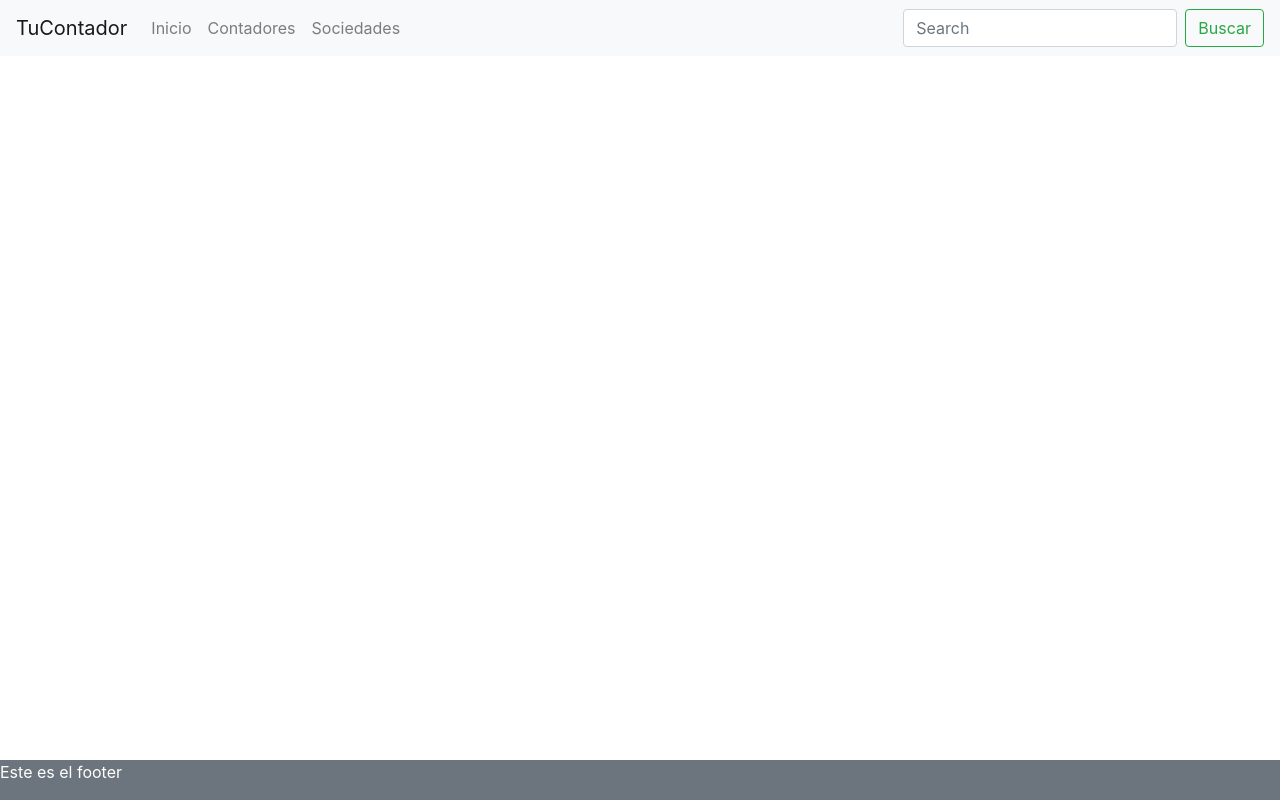
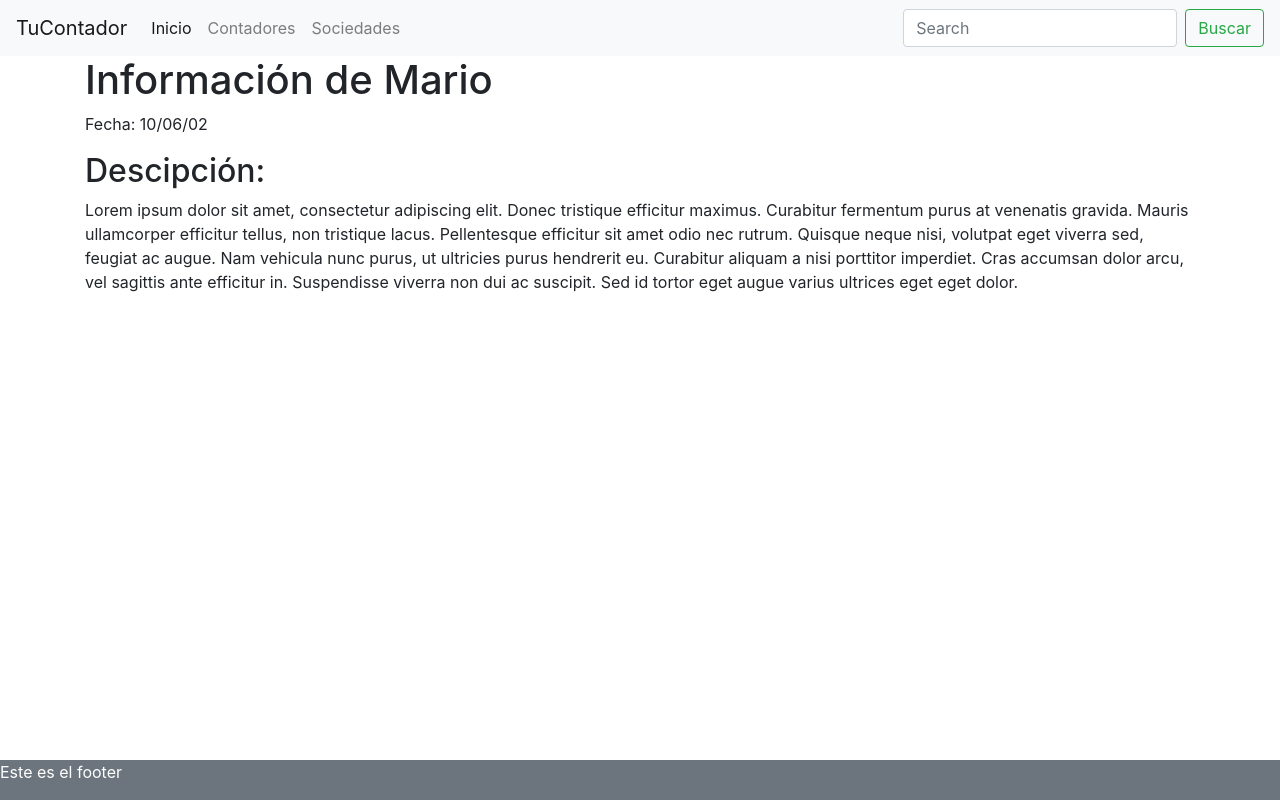
Before and after one commit to paulocst/tucontador-web, an Angular app: page /contador/1 in a window 1280 px wide. Before the commit this address led to /. Built offline with nearby package versions, Linux system fonts and the light colour scheme.

Commit message:
Service accountant implemented

```diff
--- a/src/app/app-routing.module.ts
+++ b/src/app/app-routing.module.ts
@@ -9,6 +9,7 @@ import { HomeComponent } from './components/home/home.component';
 const routes: Routes = [
 
   {path:'contadores', component:AccountantsComponent},
+  {path:'contador/:id', component:AccountantComponent},
   {path:'sociedades', component:SocietiesComponent},
   //{path: '**', redirectTo: '/', pathMatch: 'full'},
   {path: '', component:HomeComponent, pathMatch: 'full'}
--- a/src/app/components/accountant/accountant.component.html
+++ b/src/app/components/accountant/accountant.component.html
@@ -1,3 +1,4 @@
-<p>
-  accountants works!
-</p>
+<h1>Información de {{accountant.name}}</h1>
+<p>Fecha: {{accountant.date}}</p>
+<h2>Descipción:</h2>
+<p>{{accountant.profile}}</p>
--- a/src/app/components/accountant/accountant.component.ts
+++ b/src/app/components/accountant/accountant.component.ts
@@ -1,4 +1,6 @@
 import { Component, OnInit } from '@angular/core';
+import { ActivatedRoute } from '@angular/router';
+import { AccountantService} from '../../services/accountant.service';
 
 @Component({
   selector: 'app-accountant',
@@ -8,7 +10,17 @@ import { Component, OnInit } from '@angular/core';
 
 export class AccountantComponent implements OnInit {
 
-  constructor() {}
+	accountant:any[] = []
+
+  constructor(
+  	private route:ActivatedRoute,
+  	private _servicio:AccountantService
+
+  ) {
+  	this.route.params.subscribe(params=>{
+  		this.accountant = this._servicio.getAccountant(params['id']);
+  	})
+  }
 
   ngOnInit() {
   }
--- a/src/app/components/accountants/accountants.component.html
+++ b/src/app/components/accountants/accountants.component.html
@@ -25,7 +25,7 @@
   </thead>
   <tbody>
     <tr *ngFor="let accountant of accountants; index as i">
-      <th scope="row">{{i+1}}</th>
+      <th scope="row"><a [routerLink]="['/contador',i]">{{i+1}}</a></th>
       <th>{{accountant.name}}</th>
       <th>{{accountant.date}}</th>
     </tr>
--- a/src/app/services/accountant.service.ts
+++ b/src/app/services/accountant.service.ts
@@ -31,4 +31,8 @@ export class AccountantService {
   getAccountants(){
   	return this.accountants
   }
+
+  getAccountant(i){
+    return this.accountants[i]
+  }
 }
```
